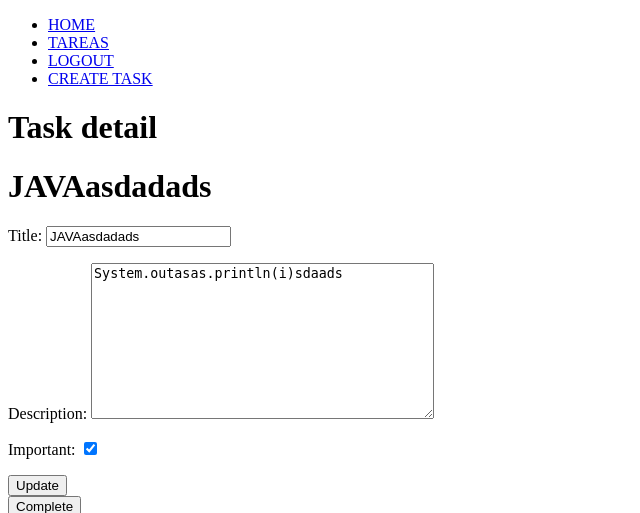
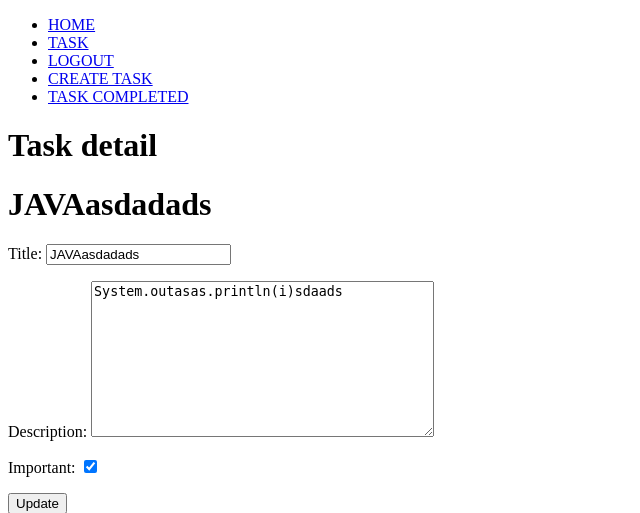
Before and after one commit to daaguirre0215/dj-aut-crud, a Django app: page /tasks/8/ in a window 1280 px wide. Shown: the top 513 px of the page, without its empty margins (0-640 px from the left). Run offline with Django 4.2, Linux system fonts and the light colour scheme; a user stored in the database is signed in; data comes from the database, SQL or seed files in the repository; both versions use the stored data as it was after the commit.

Commit message:
Agregamos la función de tasks_completed

```diff
--- a/djangocrud/urls.py
+++ b/djangocrud/urls.py
@@ -27,6 +27,7 @@
     path('home/',views.home, name='home'),
     path('signup/',views.signup, name='signup'),
     path('tasks/',views.tasks, name='tasks'),
+    path('tasks/completed',views.tasks_completed, name='tasks_completed'),
     path('tasks/create/',views.create_task, name='create_task'),
     path('logout/',views.close, name='logout'),
     path('signin/',views.signin, name='signin'),
--- a/tasks/templates/base.html
+++ b/tasks/templates/base.html
@@ -18,13 +18,16 @@
 
                 {% if user.is_authenticated %}
                 <li>
-                    <a href="/tasks/">TAREAS</a>
+                    <a href="/tasks/">TASK</a>
                 </li>
                 <li>
                     <a href="/logout/">LOGOUT</a>
                 </li>
                 <li>
                     <a href="/tasks/create/">CREATE TASK</a>
+                </li>
+                <li>
+                    <a href="{% url 'tasks_completed' %}">TASK COMPLETED</a>
                 </li>
 
                 {% else %}
@@ -34,6 +37,7 @@
                 <li>
                     <a href="/signin/">SIGNIN</a>
                 </li>
+
 
                 {% endif %}
 
--- a/tasks/templates/task_detail.html
+++ b/tasks/templates/task_detail.html
@@ -8,7 +8,6 @@
 <h1>{{task.title}}</h1>
 
 <form method="POST">
-
     {% csrf_token %}
     {{error}}
     {{form.as_p}}
--- a/tasks/templates/tasks.html
+++ b/tasks/templates/tasks.html
@@ -15,6 +15,8 @@
       <p>{{task.description}}</p>
       <p>{{task.user.username}}</p>
       <p>{{task.important}}</p>
+
+      <p>{{task.datecompleted |date:'M j Y:i'}}</p>
     </a>
   </li>
   {% endfor %}
--- a/tasks/views.py
+++ b/tasks/views.py
@@ -55,6 +55,12 @@
 @login_required
 def tasks(request):
     tasks = Task.objects.filter(user=request.user, datecompleted__isnull=True)#Filtra las tareas por user,
+    print(tasks)
+    return render(request, "tasks.html", {'tasks': tasks})
+
+def tasks_completed(request):
+    tasks = Task.objects.filter(user=request.user, datecompleted__isnull=False).order_by
+    ('-datecreated') #Ordena de mas reciente a mas antigua
     print(tasks)
     return render(request, "tasks.html", {'tasks': tasks})
 
@@ -122,6 +128,7 @@
     if request.method == 'POST':
         task.datecompleted = timezone.now()
         task.save()
+
     return redirect('tasks')
 
 def delete_task(request, task_id):
```
Also changed, not shown: db.sqlite3. Lines whose indentation alone changed are shown as unchanged.
